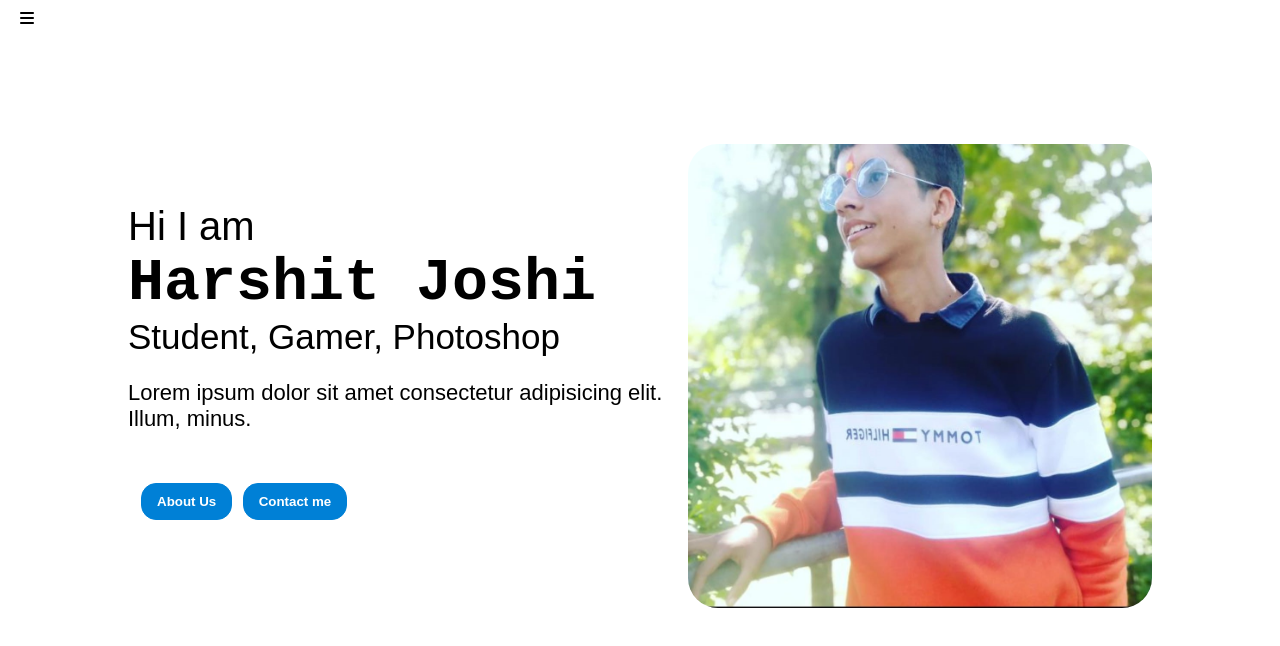
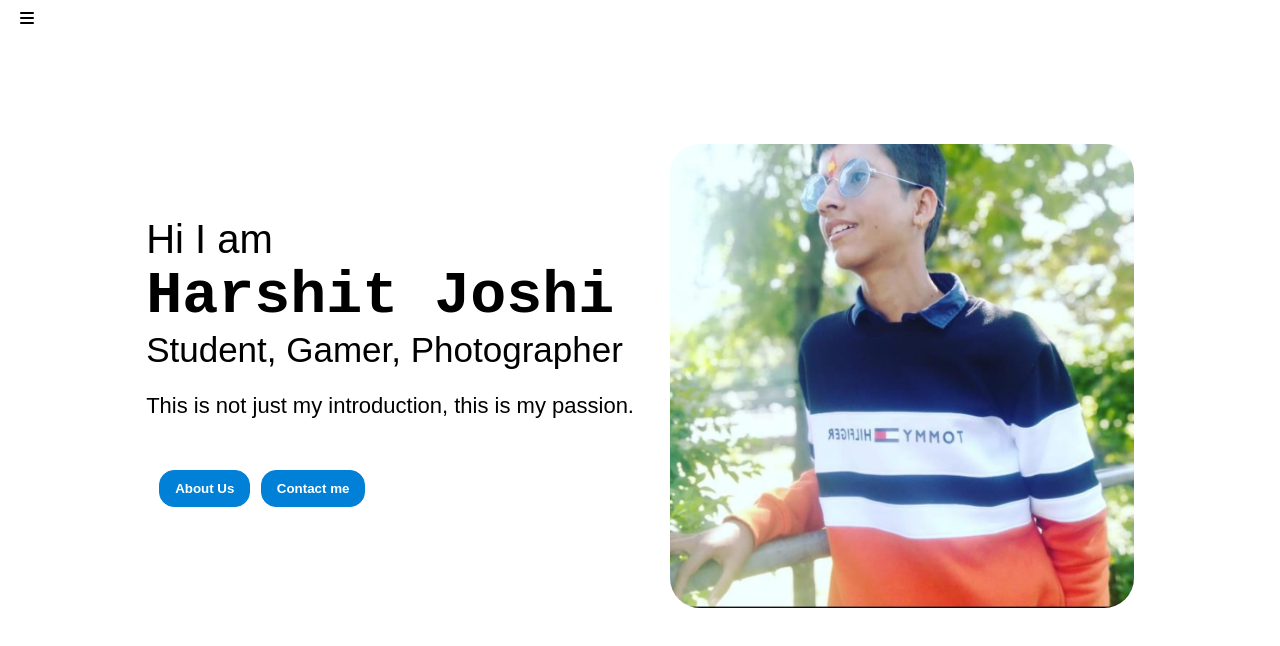
Before and after one commit to pawanjoshi9/harshit, a plain HTML site: page index.html in a window 1280 px wide. Drawn offline with Linux system fonts and the light colour scheme.

Commit message:
Update index.html

```diff
--- a/index.html
+++ b/index.html
@@ -36,8 +36,8 @@
                 <div class="devInfo">
                     <div class="hello">Hi I am</div>
                     <div class="name">Harshit Joshi</div>
-                    <div class="about">Student, Gamer, Photoshop</div>
-                    <div class="moreAbout">Lorem ipsum dolor sit amet consectetur adipisicing elit. Illum, minus.</div>
+                    <div class="about">Student, Gamer, Photographer</div>
+                    <div class="moreAbout">This is not just my introduction, this is my passion.</div>
                     <div class="btn">
                         <button><a href="https://netinfo.in/about/" target="_blank">About Us</a></button>
                         <button><a href="https://netinfo.in/contact/" target="_blank">Contact me</a></button>
```
